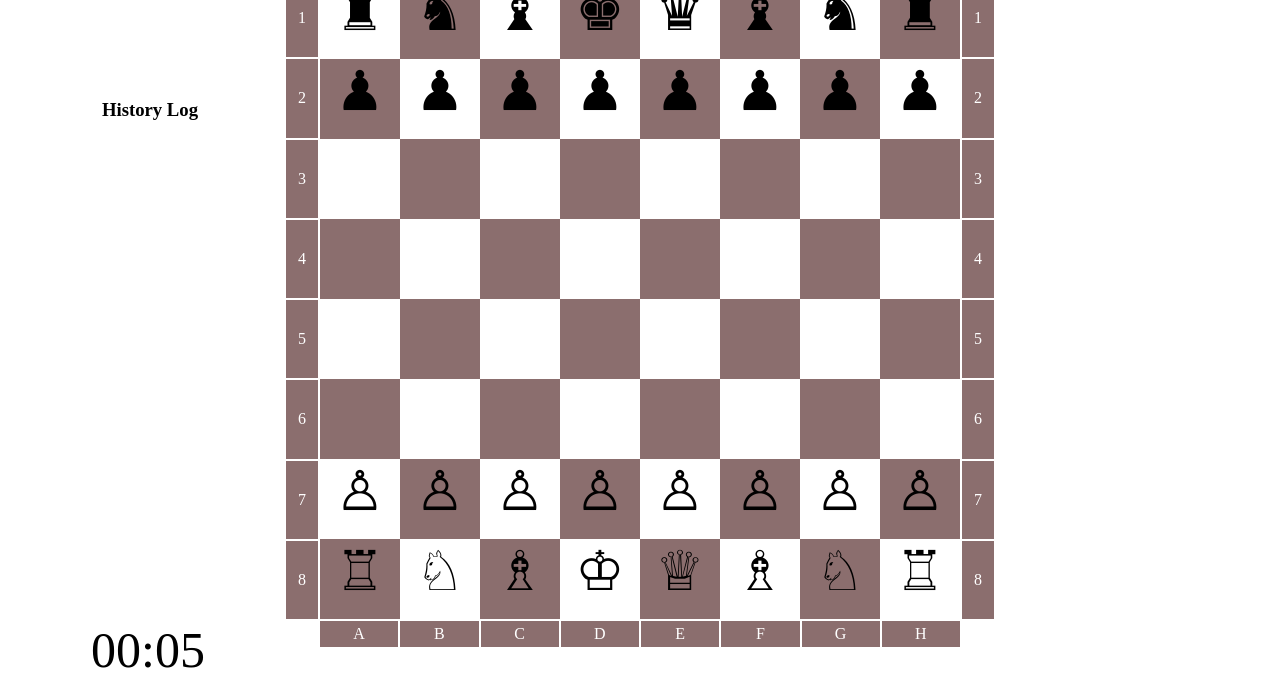
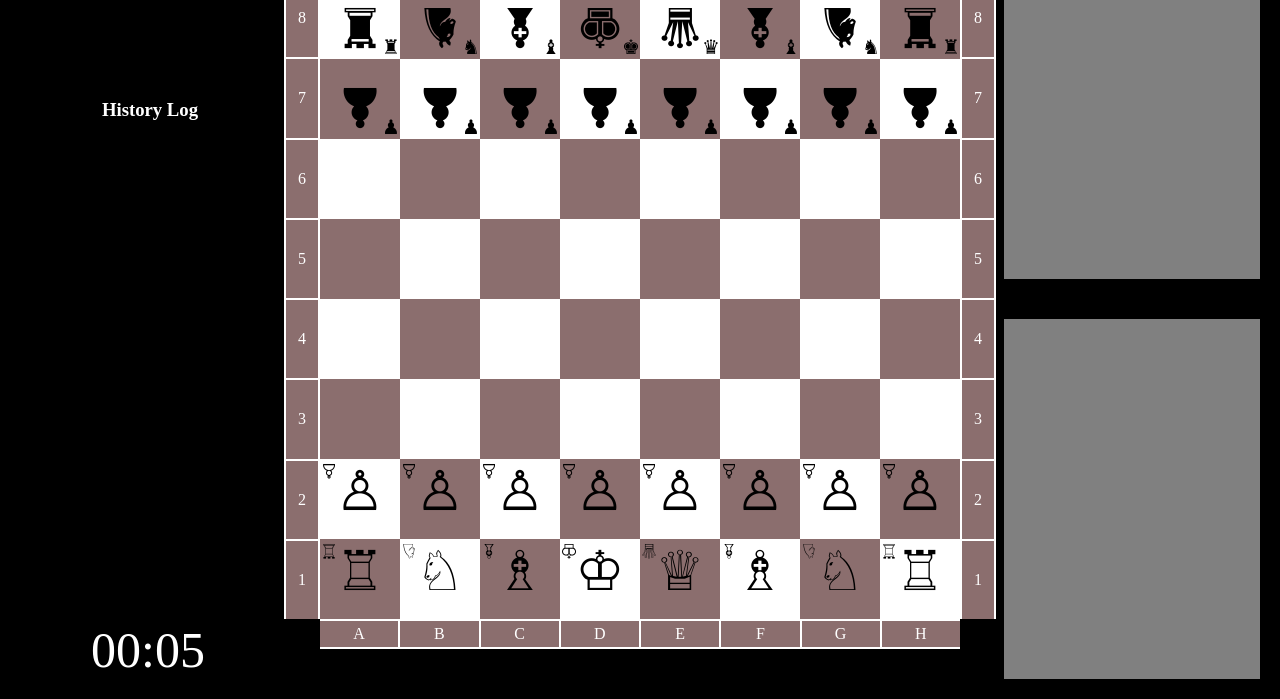
Before and after one commit to roozbehkm/chess, a plain HTML site: page index.html in a window 1280 px wide. Shown: the part 101-800 px from the top of the page. Drawn offline with Linux system fonts and the light colour scheme.

Commit message:
Added burnt piece box

```diff
--- a/index.html
+++ b/index.html
@@ -56,10 +56,13 @@
     </div>
     <div class="timer timer--top" data-timer="black">00:00</div>
     <div class="timer timer--bottom" data-timer="white">00:00</div>
-    <div class="hostoryLog">
+    <div class="historyLog">
         <h3>History Log</h3>
         <div id="historyLogList"></div>
     </div>
+
+    <div class="burntPiece" id="burntPieceWhite"></div>
+    <div class="burntPiece" id="burntPieceBlack"></div>
     <script src="./js/helper.js"></script>
     <script src="./js/board.js"></script>
     <script src="./js/piece.js"></script>
--- a/js/app.js
+++ b/js/app.js
@@ -1,4 +1,31 @@
 let playerTurn = 'white';
+const pieces = {
+    pawn: {
+        white: '♙',
+        black: '♟',
+    },
+    knight: {
+        white: '♘',
+        black: '♞',
+    },
+    bishop: {
+        white: '♗',
+        black: '♝',
+    },
+    rook: {
+        white: '♖',
+        black: '♜',
+    },
+    king: {
+        white: '♕',
+        black: '♛',
+    },
+    queen: {
+        white: '♔',
+        black: '♚',
+    },
+}
+
 const burntPiece = {
     white: [],
     black: [],
@@ -177,6 +204,7 @@ const addLog = (name, type, from, to) => {
     const el = document.createElement('div');
     el.innerText = msg;
     $('#historyLogList').prepend(el);
+    $('.historyLog').className = playerTurn === 'white' ? 'historyLog historyLog--rotate' : 'historyLog';
 }
 
 const removeOpponentPiece = (x, y) => {
@@ -205,4 +233,25 @@ on(document, 'removedPiece', function (data) {
         })
     }
     burntPiece[data.detail.type].push(data.detail.name);
+    createBurntPiece();
 });
+
+const createBurntPiece = () => {
+    const burnBoxWhite = $('#burntPieceWhite');
+    burnBoxWhite.innerHTML = '';
+    burntPiece.white.forEach((burtItem) => {
+        const el = document.createElement('div');
+        el.innerText = pieces[burtItem].white;
+
+        burnBoxWhite.append(el);
+    });
+
+    const burnBoxBlack = $('#burntPieceBlack');
+    burnBoxBlack.innerHTML = '';
+    burntPiece.black.forEach((burtItem) => {
+        const el = document.createElement('div');
+        el.innerText = pieces[burtItem].black;
+
+        burnBoxBlack.append(el);
+    });
+}
--- a/js/piece.js
+++ b/js/piece.js
@@ -18,33 +18,6 @@ class Piece {
     }
 
     create() {
-        const pieces = {
-            pawn: {
-                white: '♙',
-                black: '♟',
-            },
-            knight: {
-                white: '♘',
-                black: '♞',
-            },
-            bishop: {
-                white: '♗',
-                black: '♝',
-            },
-            rook: {
-                white: '♖',
-                black: '♜',
-            },
-            king: {
-                white: '♕',
-                black: '♛',
-            },
-            queen: {
-                white: '♔',
-                black: '♚',
-            },
-        }
-
         const board = $('.board');
 
         ///////////////////////
@@ -66,7 +39,7 @@ class Piece {
 
         el.style.top = `${parentY}px`;
         el.style.left = `${parentX}px`;
-        el.innerText = pieces[this.name][this.type];
+        el.innerHTML = pieces[this.name][this.type] + `<div class="piece--mini">${pieces[this.name][this.type]}</div>`;
         ///////////////////////
 
         on(el, 'click', function () {
--- a/style.css
+++ b/style.css
@@ -3,6 +3,8 @@
     margin: 0;
 }
 html, body {
+    background-color: #000;
+    color: #fff;
     height: 100vh;
 }
 .content {
@@ -67,16 +69,31 @@ html, body {
     cursor: pointer;
     text-shadow: 0px 0px 0px rgba(0,0,0,0);
     transition-duration: 500ms;
+    color: #000;
     z-index: 0;
 }
 .piece:hover {
     text-shadow: 2px 5px 5px rgba(0,0,0,0.5);
     transform: translateY(-5px) scale(1.1);
 }
+.piece--black {
+    transform: rotate(180deg);
+}
+.piece--black:hover {
+    transform: translateY(-5px) scale(1.1) rotate(180deg);
+}
+
+.piece--mini {
+    position: absolute;
+    top: 0;
+    left: 0;
+    font-size: 20px;
+    transform: rotate(180deg);
+}
 
 .numRows{
     display: flex;
-    flex-direction: column;
+    flex-direction: column-reverse;
     height: 640px;
 }
 .numRows span {
@@ -89,7 +106,7 @@ html, body {
     background-color: rgb(139, 110, 110);
     color: #fff;
 }
-.numRows span:last-child {
+.numRows span:first-child {
     border-bottom: 0;
 }
 
@@ -126,13 +143,14 @@ html, body {
 .timer--top {
     top: 0px;
     left: 0px;
+    transform: rotate(180deg);
 }
 .timer--bottom {
     bottom: 0px;
     left: 0px;
 }
 
-.hostoryLog {
+.historyLog {
     height: 400px;
     width: 200px;
     position: absolute;
@@ -141,6 +159,11 @@ html, body {
     margin: 0 0 0 50px;
     transform: translateY(-50%);
     text-align: center;
+}
+.historyLog--rotate {
+    transform: rotate(180deg);
+    top: unset;
+    bottom: 30%;
 }
 #historyLogList {
     overflow: overlay;
@@ -154,3 +177,30 @@ html, body {
     background-color: rgb(186, 135, 135);
     color: #fff;
 }
+
+.burntPiece {
+    position: absolute;
+    right: 0;
+    /* top: 0; */
+    width: 20%;
+    height: calc(50% - 40px);
+    font-size: 55px;
+    margin: 20px;
+    background-color: rgba(255,255,255, 0.5);
+}
+
+.burntPiece div {
+    display: inline-block;
+    margin: 0 6px;
+    cursor: default;
+}
+
+#burntPieceBlack {
+    top: 0;
+    transform: rotate(180deg);
+    color: #000;
+}
+
+#burntPieceWhite {
+    bottom: 0;
+}
```
